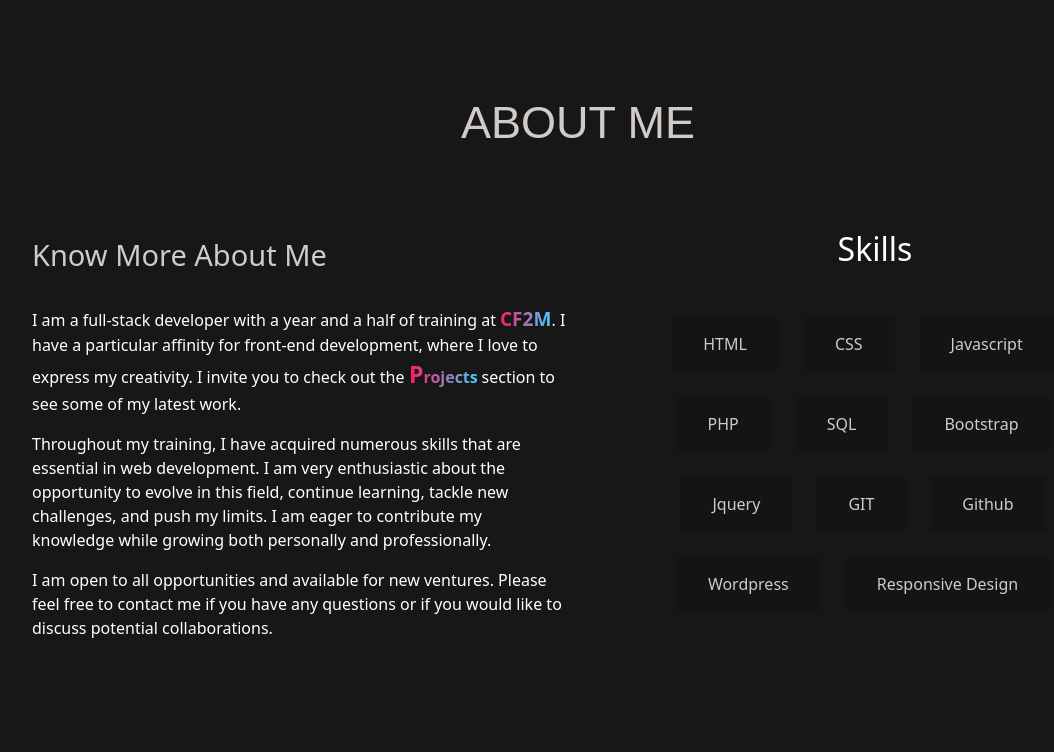
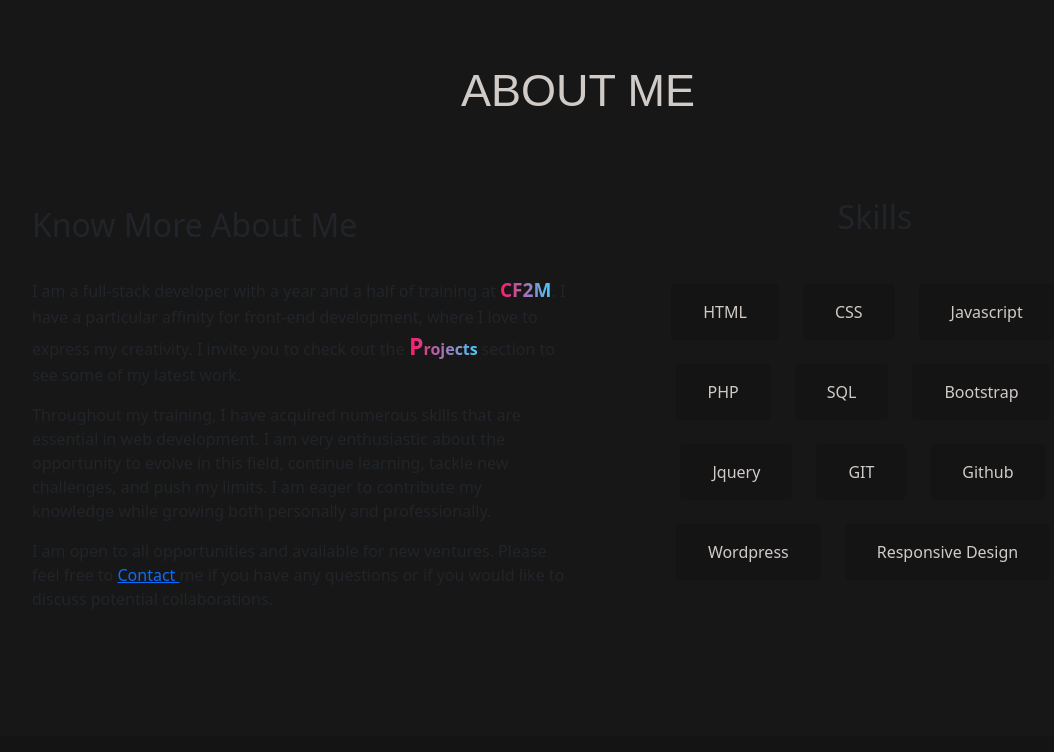
Before and after one commit to Anthoonyyy/Portfolio, a PHP site: page /view/aboutView.php in a window 1280 px wide. Shown: the part 64-816 px from the top of the page, without its empty margins (62-1116 px from the left). After the commit the page ends 673 px from the top, so only its background shows below. Run offline with PHP 8.4, Linux system fonts and the light colour scheme; the template is opened without the code that fills it, so the values that code supplies are empty; a stand-in replaces the project's code that opens the database connection; some libraries are stand-ins or nearby versions; some web fonts are replaced.

Commit message:
ajout redirection page contact

```diff
--- a/view/aboutView.php
+++ b/view/aboutView.php
@@ -24,20 +24,20 @@
 
 
     <div class="container px-4 py-5">
-        <h2 class="pb-2 mt-5 text-center aboutMe">About me</h2>
+        <h2 class="pb-2 mt-3 text-center aboutMe">About me</h2>
 
         <div class="row row-cols-1 row-cols-md-2   py-5">
             <div class="col gap-2">
-                <h2 id="moreAboutMe" class="pb-4 pt-4">Know More About Me</h2>
-                <p class="text-white">I am a full-stack developer with a year and a half of training at <a href="https://www.cf2m.be/formation/developpeur-web" target="_blank" id="cf2m" class="animate__animated animate__jello  animate__repeat-2">CF2M</a>. I have a particular affinity for front-end development, where I love to express my creativity. I invite you to check out the <a href="?section=projects" id="redirectProjects" class="animate__animated animate__jello animate__delay-3s animate__repeat-2 "><span id="spanProj">P</span>rojects</a> section to see some of my latest work.</p>
+                <h2 class="pb-4 pt-4 moreAboutMe">Know More About Me</h2>
+                <p class="textAboutMe">I am a full-stack developer with a year and a half of training at <a href="https://www.cf2m.be/formation/developpeur-web" target="_blank" id="cf2m" class="animate__animated animate__jello  animate__repeat-2">CF2M</a>. I have a particular affinity for front-end development, where I love to express my creativity. I invite you to check out the <a href="?section=projects" id="redirectProjects" class="animate__animated animate__jello animate__delay-3s animate__repeat-2 "><span id="spanProj">P</span>rojects</a> section to see some of my latest work.</p>
 
-                <p class="text-white">Throughout my training, I have acquired numerous skills that are essential in web development. I am very enthusiastic about the opportunity to evolve in this field, continue learning, tackle new challenges, and push my limits. I am eager to contribute my knowledge while growing both personally and professionally.</p>
+                <p class="textAboutMe">Throughout my training, I have acquired numerous skills that are essential in web development. I am very enthusiastic about the opportunity to evolve in this field, continue learning, tackle new challenges, and push my limits. I am eager to contribute my knowledge while growing both personally and professionally.</p>
 
-                <p class="text-white">I am open to all opportunities and available for new ventures. Please feel free to contact me if you have any questions or if you would like to discuss potential collaborations.</p>
+                <p class="textAboutMe">I am open to all opportunities and available for new ventures. Please feel free to <a href="?section=contact" id="redirectContact" class="animate__animated animate__jello animate__delay-5s animate__repeat-2 animate_slow"> Contact </a> me if you have any questions or if you would like to discuss potential collaborations.</p>
             </div>
 
             <div class="col text-center ps-5 pt-3">
-                <h2 class="text-white">Skills</h2>
+                <h2 class="moreAboutMe">Skills</h2>
                 <div class="skills d-flex justify-content-center flex-wrap mt-5">
                     <div class="skillsItem ">HTML</div>
                     <div class="skillsItem ">CSS</div>
```
